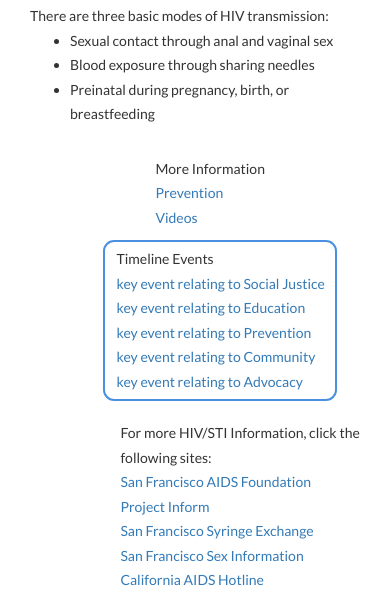
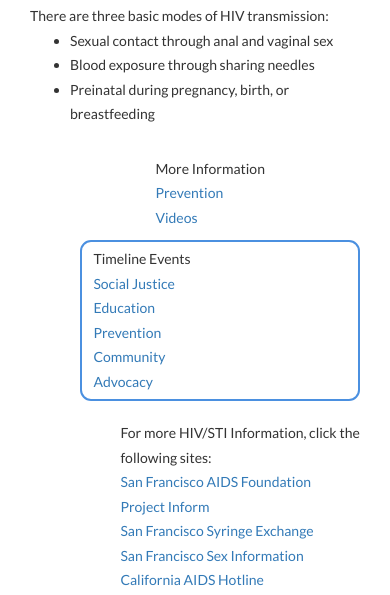
Before and after one commit to RadBitt/HIV-Timeline, a PHP site: page /abouthiv.php in a window 390 px wide. Shown: the part 1418-2013 px from the top of the page. Run offline with PHP 8.4, Linux system fonts and the light colour scheme.

Commit message:
some breakpoints

```diff
--- a/abouthiv.php
+++ b/abouthiv.php
@@ -34,18 +34,18 @@
 		<div class="right-section col-md-3 col-sm-12">
 			<div class="more-services">
 				<ul>More Information
-					<li><a href="prevention.php">Prevention</a></li>
-					<li><a href="videos.php">Videos</a></li>
+					<li><a href="prevention<?php echo $ext ?>">Prevention</a></li>
+					<li><a href="videos<?php echo $ext ?>">Videos</a></li>
 				</ul>
 			</div>
 
 			<div class="">
 				<ul class="timeline-events centerBlock">Timeline Events
-					<li><a href="/#">key event relating to Social Justice</a></li>
-					<li><a href="/#">key event relating to Education</a></li>
-					<li><a href="/#">key event relating to Prevention</a></li>
-					<li><a href="/#">key event relating to Community</a></li>
-					<li><a href="/#">key event relating to Advocacy</a></li>
+					<li><a href="/#">Social Justice</a></li>
+					<li><a href="/#">Education</a></li>
+					<li><a href="/#">Prevention</a></li>
+					<li><a href="/#">Community</a></li>
+					<li><a href="/#">Advocacy</a></li>
 				</ul>
 			</div>
 
--- a/static/css/main.css
+++ b/static/css/main.css
@@ -214,15 +214,9 @@ ul {
 * ============================================================================
 */
 
-.video {
-  width: 100%;
-  max-width: 570px;
-  max-height: 315px;
+.videos .content {
+  width: 50%;
 }
-
-/*.videos .content {
-  width: 50%;
-}*/
 
 /*
 * ============================================================================
@@ -313,34 +307,39 @@ ul {
   overflow: hidden;
 }
 
-<<<<<<< HEAD
 /*
 *  ============================================================================
 *  Breakpoints
 *  ============================================================================
 */
 
-@media (max-width: 991px) {
-  .centerBlock {
-    display: block;
-    border:
-  }
+/* Large desktops and laptops */
+@media (min-width: 1200px) {
+
 }
-=======
-@media (max-width: 990px) {
 
-  .main-img {
-    max-height: 300px;
-  }
+/* Landscape tablets and medium desktops */
+@media (min-width: 992px) and (max-width: 1199px) {
 
+}
+
+/* Portrait tablets and small desktops */
+@media (min-width: 768px) and (max-width: 991px) {
   .centerBlock {
     display: block;
   }
+}
 
-  .more-services ul, .right-section {
-    padding: 0;
-    margin: 0;
+/* Landscape phones and portrait tablets */
+@media (max-width: 767px) {
+  .centerBlock {
+    display: block;
   }
+}
 
+/* Portrait phones and smaller */
+@media (max-width: 480px) {
+  .centerBlock {
+    display: block;
+  }
 }
->>>>>>> b073068df6f6a6577120c1de15dc056d8c8d5cad
```
